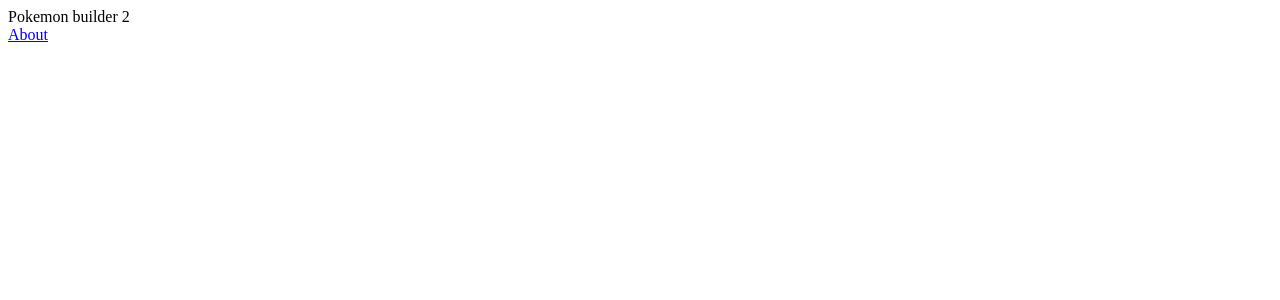
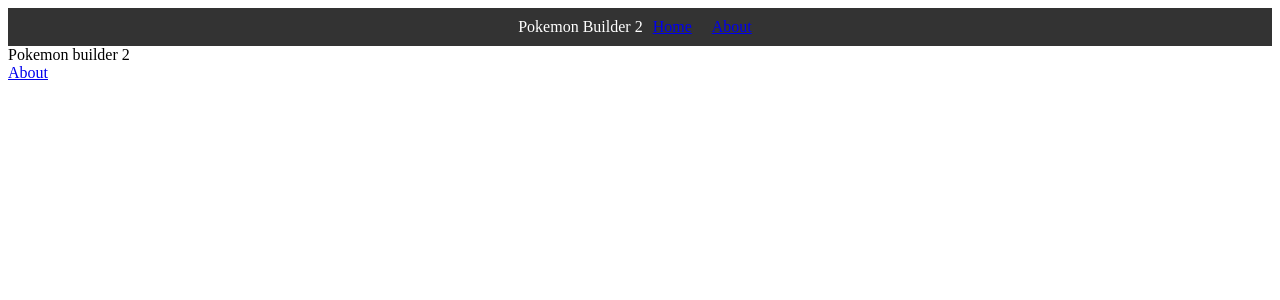
Before and after one commit to one-milli/pokemon-builder2, a Next.js app: page / in a window 1280 px wide. Shown: the top 300 px of the page. Built offline with nearby package versions, Linux system fonts and the light colour scheme.

Commit message:
add layout, header

```diff
--- /dev/null
+++ b/src/components/Header.tsx
@@ -0,0 +1,45 @@
+import React from "react"
+import Link from "next/link"
+
+const Header = () => {
+  return (
+    <header style={headerStyle}>
+      <nav style={navStyle}>
+        <div>Pokemon Builder 2</div>
+        <ul style={ulStyle}>
+          <li style={liStyle}>
+            <Link href="/">Home</Link>
+          </li>
+          <li style={liStyle}>
+            <Link href="/about">About</Link>
+          </li>
+        </ul>
+      </nav>
+    </header>
+  )
+}
+
+const headerStyle: React.CSSProperties = {
+  backgroundColor: "#333",
+  color: "#fff",
+  padding: "10px 0",
+  textAlign: "center",
+}
+
+const navStyle: React.CSSProperties = {
+  display: "flex",
+  justifyContent: "center",
+}
+
+const ulStyle: React.CSSProperties = {
+  listStyle: "none",
+  padding: 0,
+  margin: 0,
+  display: "flex",
+}
+
+const liStyle: React.CSSProperties = {
+  margin: "0 10px",
+}
+
+export default Header
--- /dev/null
+++ b/src/components/Layout.tsx
@@ -0,0 +1,13 @@
+import React from "react"
+import Header from "./Header"
+
+const Layout = ({ children }: { children: React.ReactNode }) => {
+  return (
+    <div>
+      <Header />
+      <main>{children}</main>
+    </div>
+  )
+}
+
+export default Layout
--- /dev/null
+++ b/src/pages/_app.tsx
@@ -0,0 +1,13 @@
+import React from "react"
+import type { AppProps } from "next/app"
+import Layout from "@/components/Layout"
+
+function MyApp({ Component, pageProps }: AppProps) {
+  return (
+    <Layout>
+      <Component {...pageProps} />
+    </Layout>
+  )
+}
+
+export default MyApp
```
